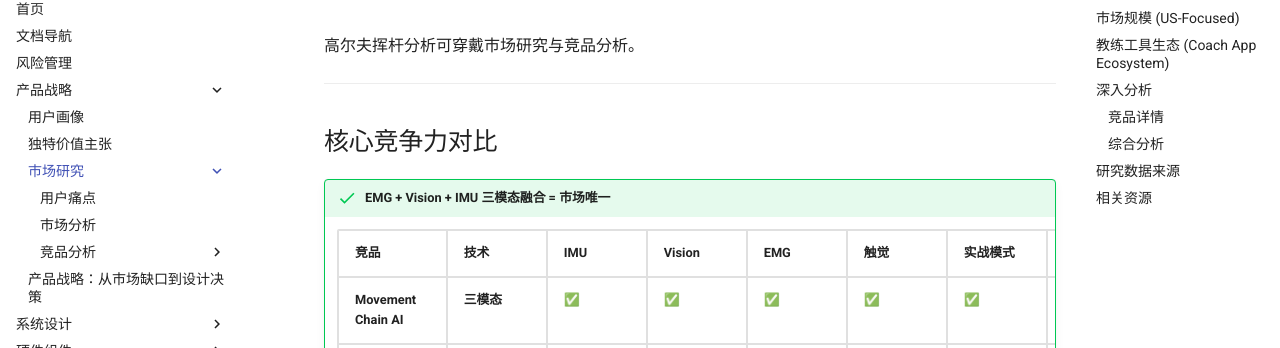
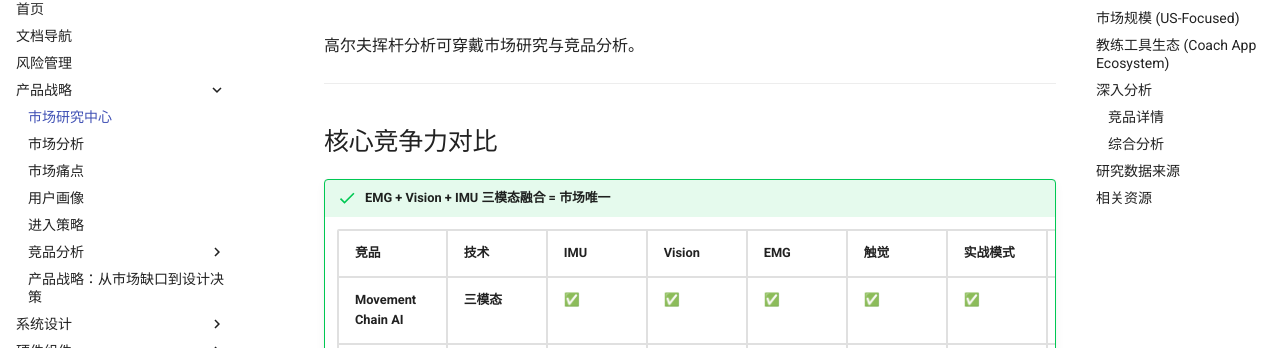
Before and after one commit to movement-chain-ai/movement-chain-docs, an MkDocs documentation site: the page built from docs/zh/product/market-landscape/index.md, in a window 1280 px wide. Shown: the part 147-495 px from the top of the page. Built offline with MkDocs 1.6.1 and Material for MkDocs 9.7.7, drawn with Linux system fonts in a browser that asks for light colours; comment, search, counter and statistics services are not loaded; the version menu is left out; part of the change alters nothing that is shown.

Commit message:
调整产品战略导航：添加市场研究中心入口
- 添加市场研究中心导航项 (market-landscape/index.md)
- 调整导航顺序匹配实际显示

🤖 Generated with [Claude Code](https://claude.com/claude-code)

Co-Authored-By: Claude Opus 4.5 <noreply@anthropic.com>

```diff
--- a/mkdocs.yml
+++ b/mkdocs.yml
@@ -100,17 +100,16 @@ nav:
 
   - 产品战略:
       - product/index.md
-      - product/user-personas.md
-      - product/unique-value.md
-      - 市场研究:
-          - product/market-landscape/index.md
-          - product/market-landscape/pain-points.md
-          - product/market-landscape/market-size.md
-          - 竞品分析:
-              - product/market-landscape/competitors/imu-based.md
-              - product/market-landscape/competitors/vision-based.md
-              - product/market-landscape/competitors/multi-sensor.md
-              - product/market-landscape/competitors/smart-clothing.md
+      - 市场研究中心: product/market-landscape/index.md
+      - 市场分析: product/market-landscape/market-size.md
+      - 市场痛点: product/market-landscape/pain-points.md
+      - 用户画像: product/user-personas.md
+      - 进入策略: product/unique-value.md
+      - 竞品分析:
+          - product/market-landscape/competitors/imu-based.md
+          - product/market-landscape/competitors/vision-based.md
+          - product/market-landscape/competitors/multi-sensor.md
+          - product/market-landscape/competitors/smart-clothing.md
       - product/product-strategy.md
 
   - 系统设计:
```
